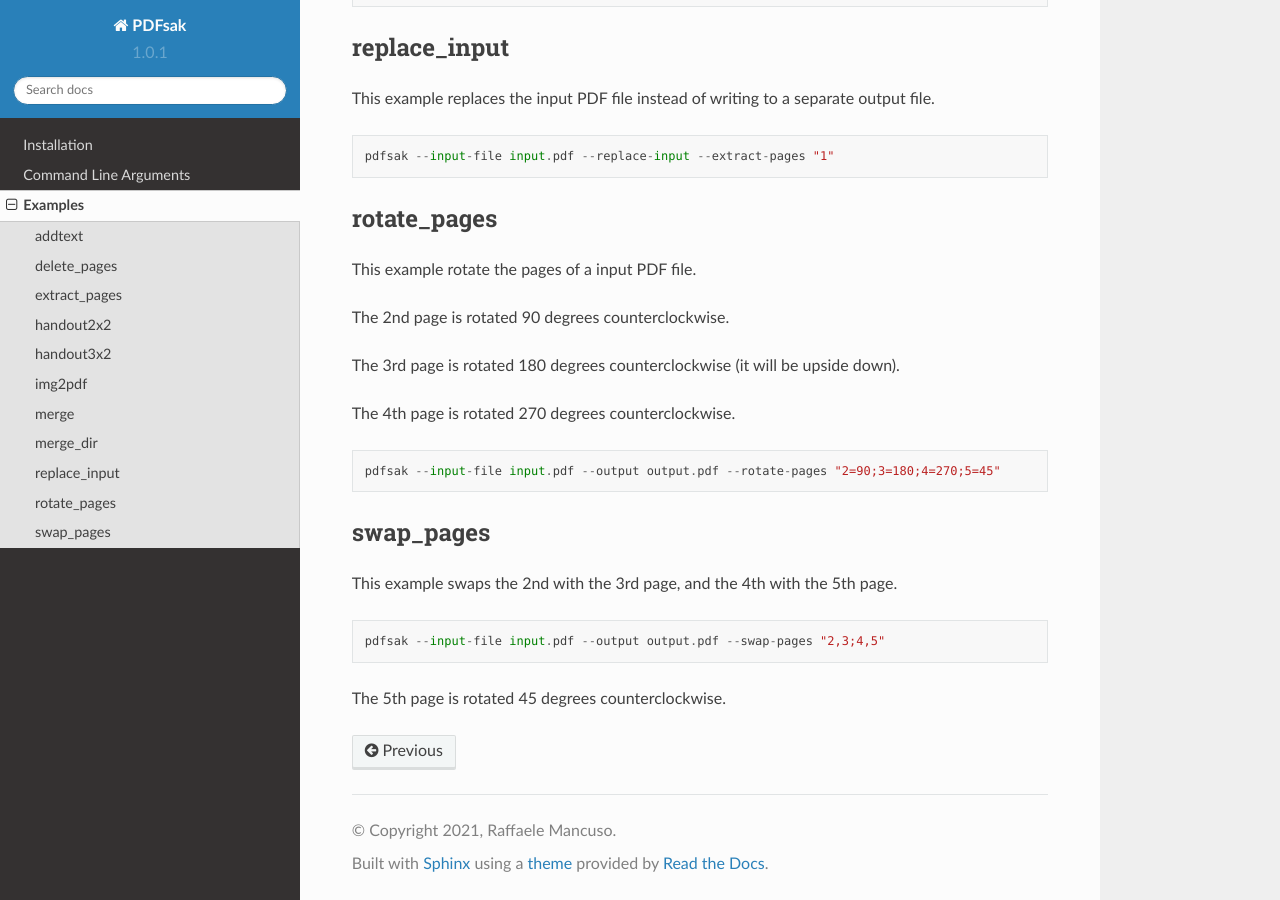
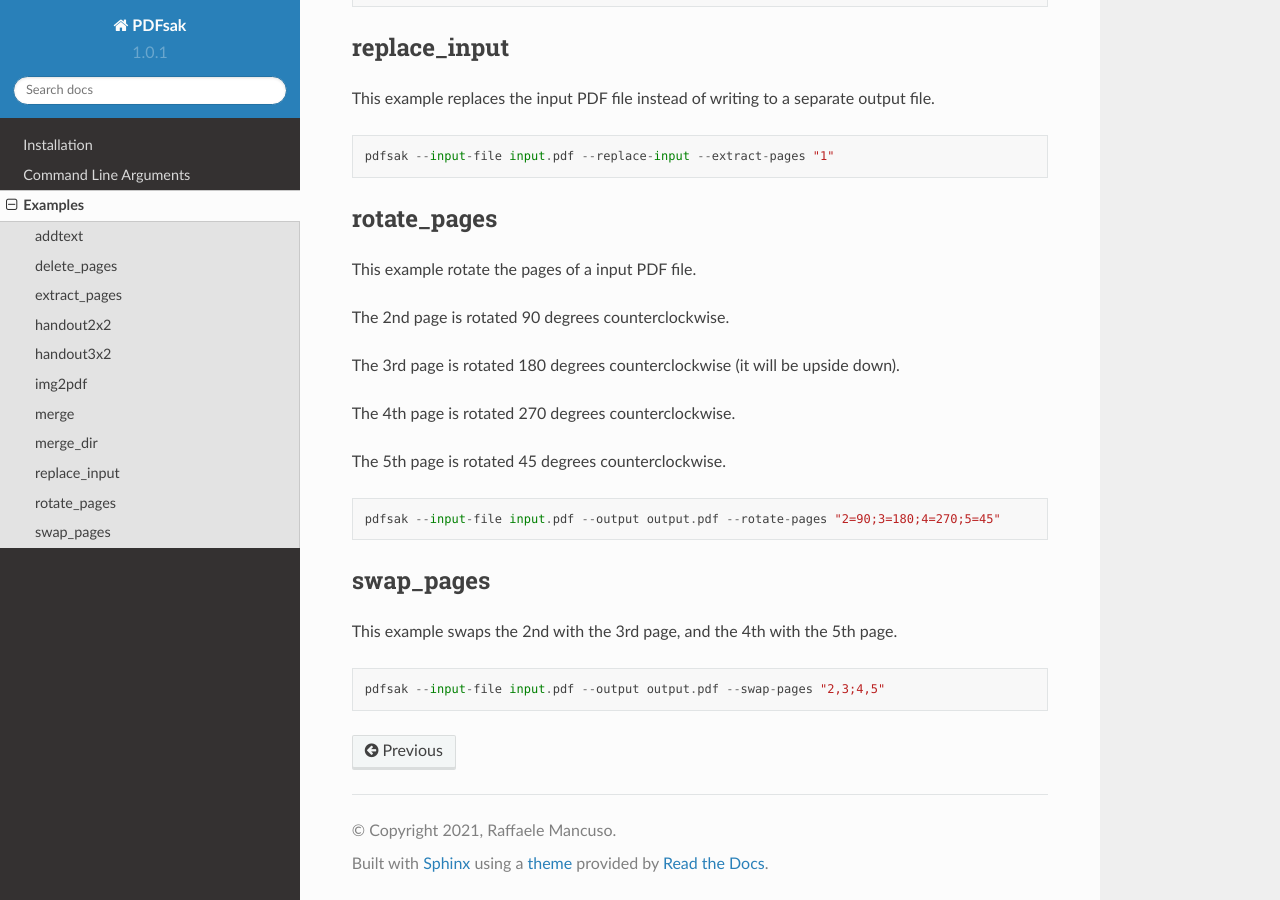
Before and after one commit to raffaem/pdfsak, a Sphinx documentation site: the page built from docs/source/examples.rst, in a window 1280 px wide and 900 px high, scrolled down 1985 px. Built offline with Sphinx 7.4.7 and the Read the Docs theme 2.0.0, drawn with Linux system fonts in a browser that asks for light colours; some of the changed lines change nothing that is shown.

Commit message:
Documentation fix

```diff
--- a/docs/source/examples.rst
+++ b/docs/source/examples.rst
@@ -114,6 +114,8 @@ The 3rd page is rotated 180 degrees counterclockwise (it will be upside down).
 
 The 4th page is rotated 270 degrees counterclockwise.
 
+The 5th page is rotated 45 degrees counterclockwise.
+
 ::
 
    pdfsak --input-file input.pdf --output output.pdf --rotate-pages "2=90;3=180;4=270;5=45"
@@ -126,5 +128,3 @@ This example swaps the 2nd with the 3rd page, and the 4th with the 5th page.
 ::
 
     pdfsak --input-file input.pdf --output output.pdf --swap-pages "2,3;4,5"
-
-The 5th page is rotated 45 degrees counterclockwise.
```
